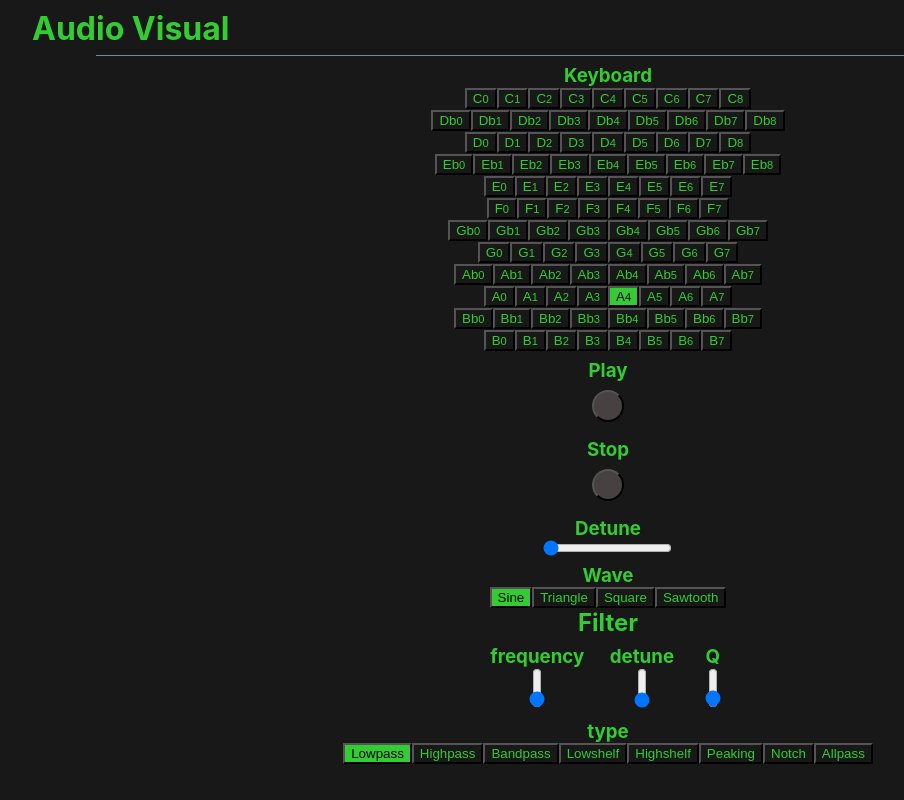
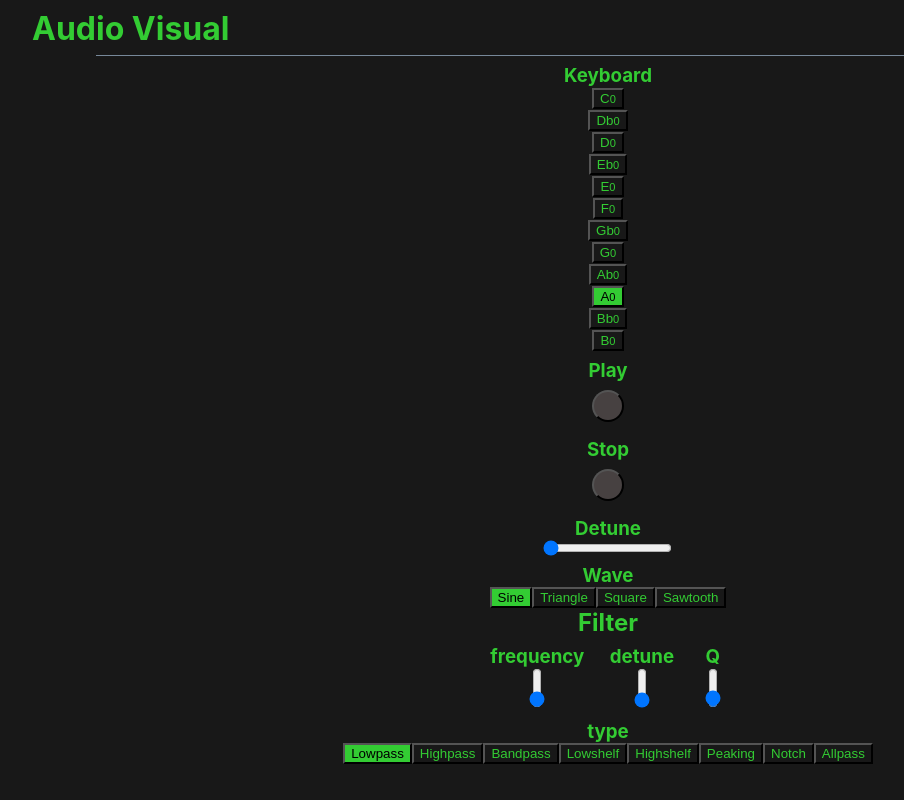
Before and after one commit to IsaacJCarnes/audio-vision, a React (Create React App) app: page / in a window 1280 px wide. Shown: the whole page, without its empty margins (32-936 px from the left). Built offline with nearby package versions, Linux system fonts and the light colour scheme.

Commit message:
Added basis for range on keyboard

```diff
--- a/src/components/NoteKeyboard.js
+++ b/src/components/NoteKeyboard.js
@@ -8,6 +8,8 @@ import { tone as toneArray } from "../pages/HomePage/helper.js";
 export default function NoteKeyboard() {
   const [appState, updateState] = useContext(CTX);
   let { frequency } = appState.osc1Settings;
+  let minimumFreq = 261; //C5
+  let maximumFreq = 494; //B5
 
   const change = (e) => {
     if (e.type === "click") {
@@ -58,7 +60,7 @@ export default function NoteKeyboard() {
       >
         {noteLetters.map((note, indexI) => (
           <Row key={"row" + indexI}>
-            {toneArray[note].map((noteValue, indexJ) => (
+            {toneArray[note].filter(freq => minimumFreq <= freq && freq <= maximumFreq).map((noteValue, indexJ) => (
               <Col key={"row" + indexI + "col" + indexJ}>
                 <button
                   id="frequency"
```
